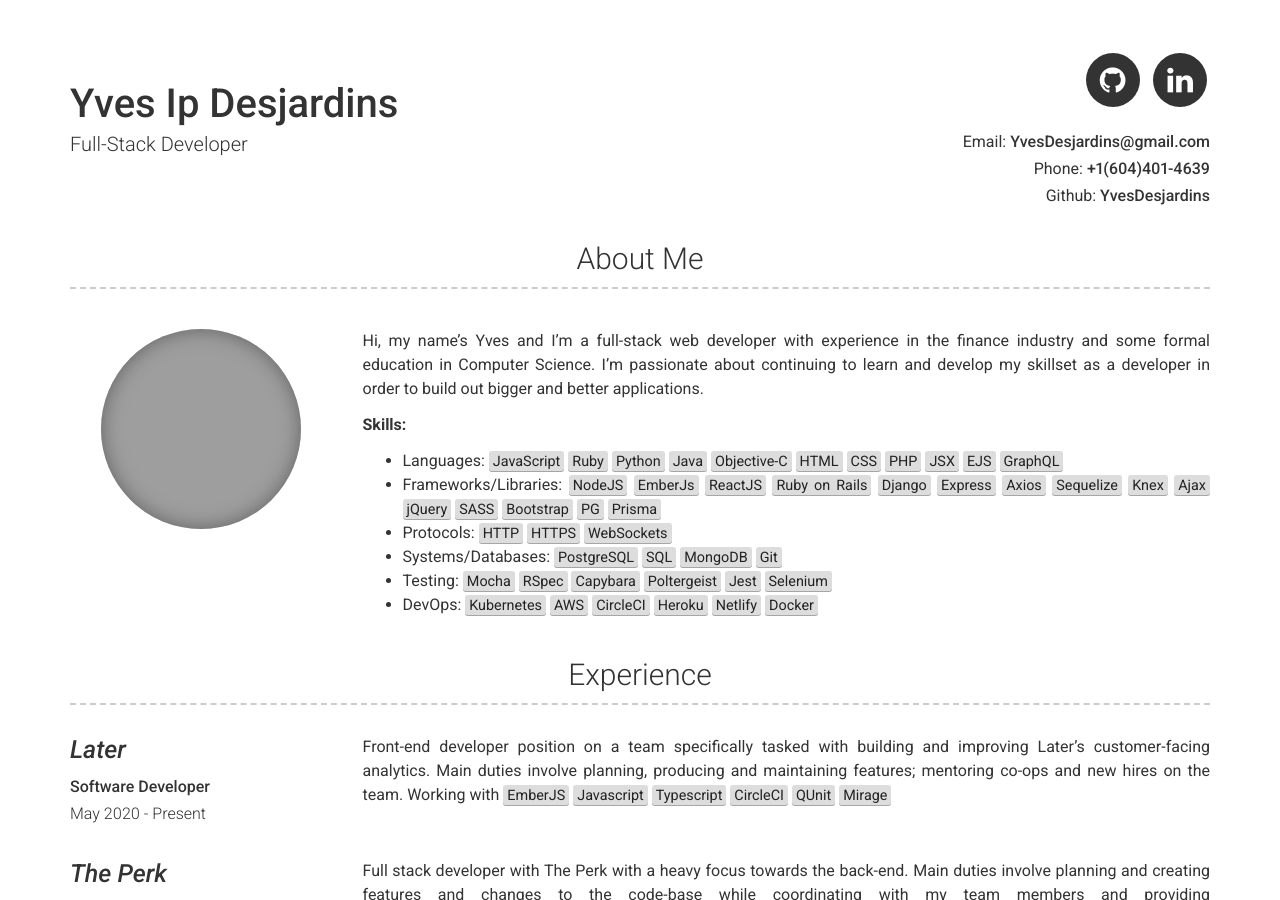
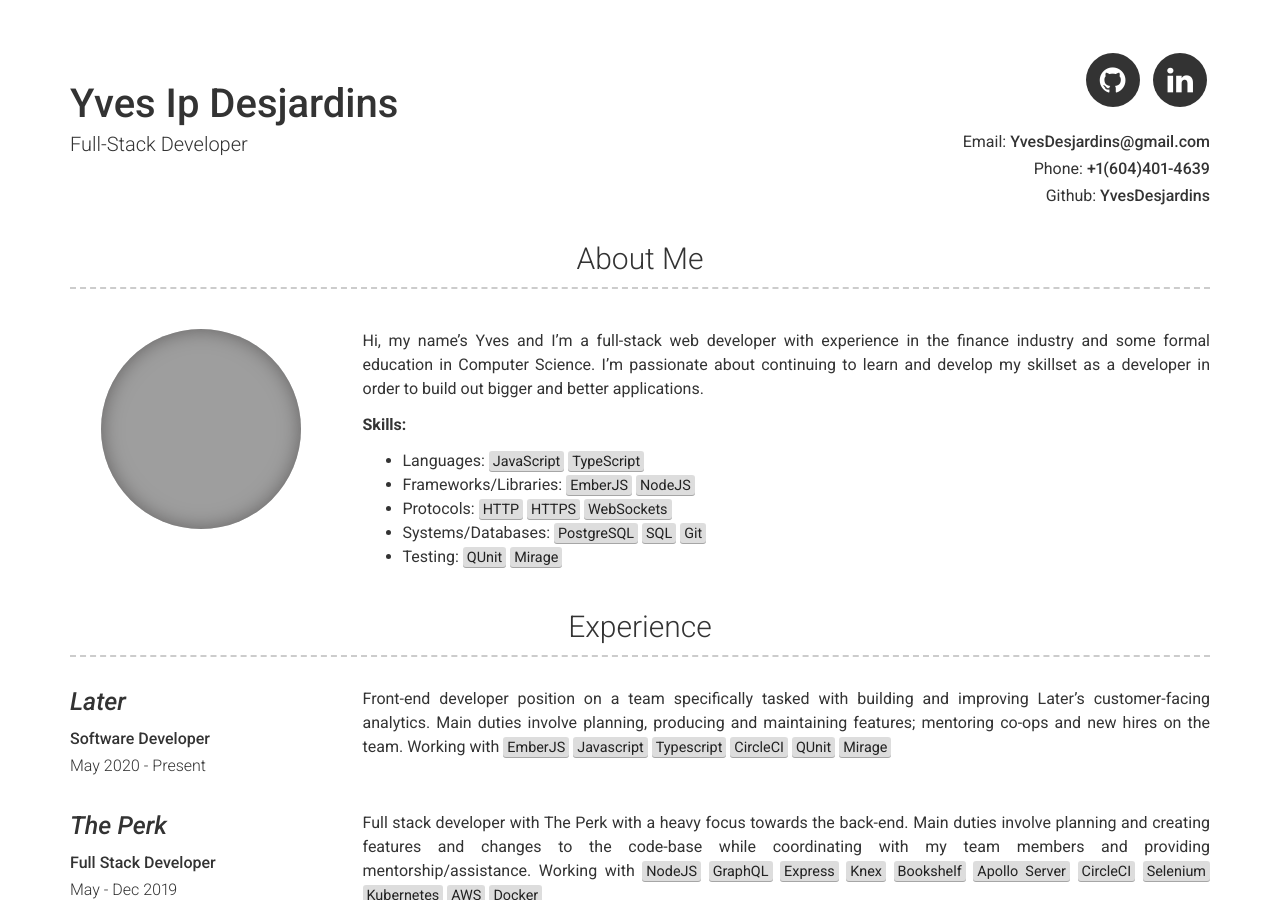
Before and after one commit to YvesDesjardins/YvesDesjardins.github.io, a Jekyll site: the page built from index.md, in a window 1280 px wide and 900 px high. Built offline with Jekyll 4.4.1, drawn with Linux system fonts in a browser that asks for light colours; grey boxes are pictures that could not be loaded.

Commit message:
simplify skills section

```diff
--- a/_config.yml
+++ b/_config.yml
@@ -21,12 +21,11 @@ about_content: | # this will include new lines to allow paragraphs
 
 about_skills: |
   **Skills:**
-    - Languages: <mark>JavaScript</mark> <mark>Ruby</mark> <mark>Python</mark> <mark>Java</mark> <mark>Objective-C</mark> <mark>HTML</mark> <mark>CSS</mark> <mark>PHP</mark> <mark>JSX</mark> <mark>EJS</mark> <mark>GraphQL</mark>
-    - Frameworks/Libraries: <mark>NodeJS</mark> <mark>EmberJs</mark> <mark>ReactJS</mark> <mark>Ruby on Rails</mark> <mark>Django</mark> <mark>Express</mark> <mark>Axios</Mark> <mark>Sequelize</mark> <mark>Knex</mark> <mark>Ajax</mark> <mark>jQuery</mark> <mark>SASS</mark> <mark>Bootstrap</mark> <mark>PG</mark> <mark>Prisma</mark>
+    - Languages: <mark>JavaScript</mark> <mark>TypeScript</mark>
+    - Frameworks/Libraries: <mark>EmberJS</mark> <mark>NodeJS</mark>
     - Protocols: <mark>HTTP</mark> <mark>HTTPS</mark> <mark>WebSockets</mark>
-    - Systems/Databases: <mark>PostgreSQL</mark> <mark>SQL</mark> <mark>MongoDB</mark> <mark>Git</mark>
-    - Testing: <mark>Mocha</mark> <mark>RSpec</mark> <mark>Capybara</mark> <mark>Poltergeist</mark> <mark>Jest</mark> <mark>Selenium</mark>
-    - DevOps: <mark>Kubernetes</mark> <mark>AWS</mark> <mark>CircleCI</mark> <mark>Heroku</mark> <mark>Netlify</mark> <mark>Docker</mark>
+    - Systems/Databases: <mark>PostgreSQL</mark> <mark>SQL</mark> <mark>Git</mark>
+    - Testing: <mark>QUnit</mark> <mark>Mirage</mark>
 
 # Projects Section
 # projects_title: Projects
```
